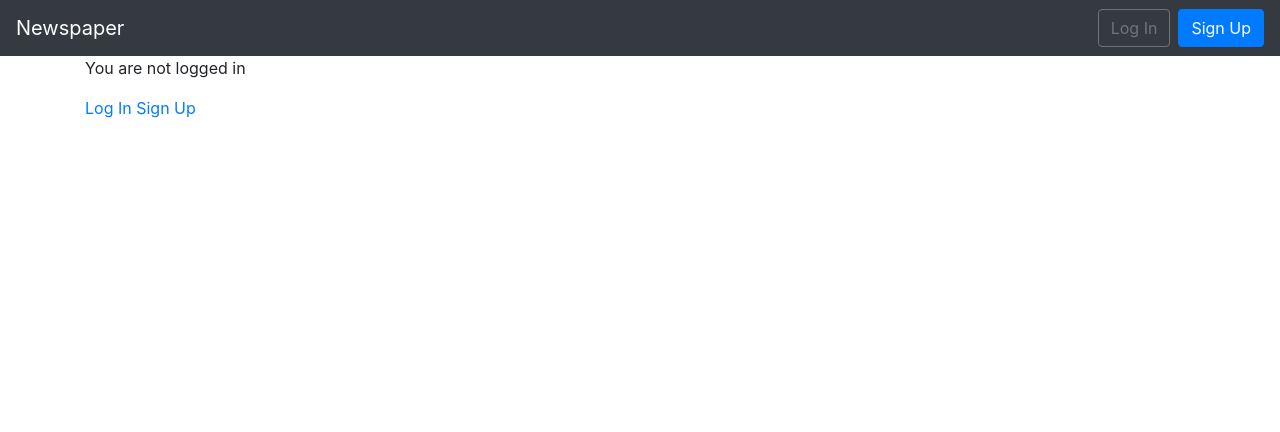
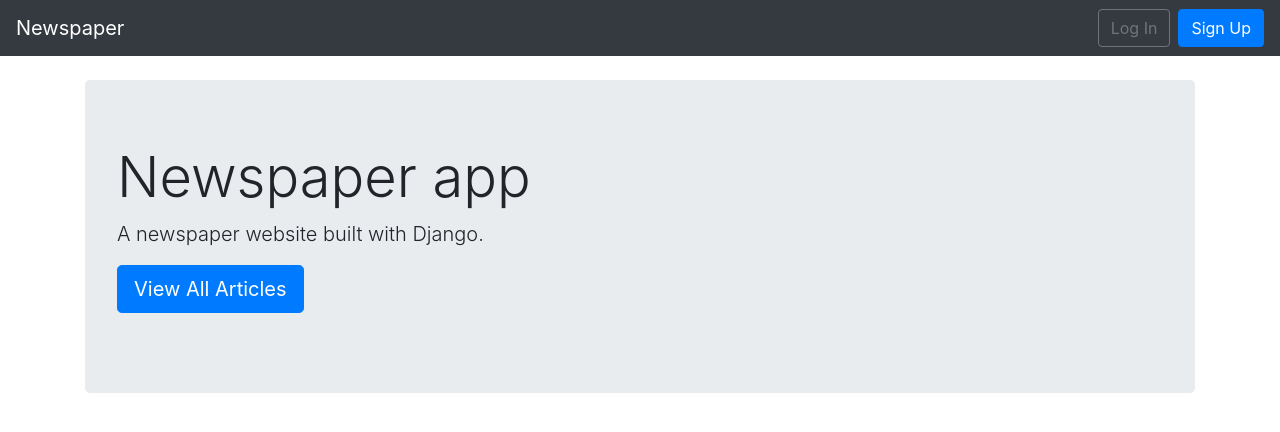
Before and after one commit to Kehvarl/dfb2, a Django app: template templates/home.html in a window 1280 px wide. Shown: the top 432 px of the page. Run offline with Django 3.2, Linux system fonts and the light colour scheme; the template is opened without the code that fills it, so the values that code supplies are empty; some libraries are stand-ins or nearby versions.

Commit message:
Rebuild homepage

```diff
--- a/templates/home.html
+++ b/templates/home.html
@@ -3,12 +3,13 @@
 {% block title %}Home{% endblock title %}
 
 {% block content %}
-{% if user.is_authenticated %}
-  Hi {{ user.username }}, you are {{ user.age }} years old
-  <p><a href="{%  url 'logout' %}">Log Out</a></p>
-{% else %}
-  <p>You are not logged in</p>
-  <a href="{% url 'login' %}">Log In</a>
-  <a href="{% url 'signup' %}">Sign Up</a>
-{% endif %}
+  <br/>
+  <div class="jumbotron">
+    <h1 class="display-4">Newspaper app</h1>
+    <p class="lead">A newspaper website built with Django.</p>
+    <p class="lead">
+      <a class="btn btn-primary btn-lg" href="{% url 'article_list' %}" role="button">
+        View All Articles</a>
+    </p>
+  </div>
 {% endblock content %}
```
